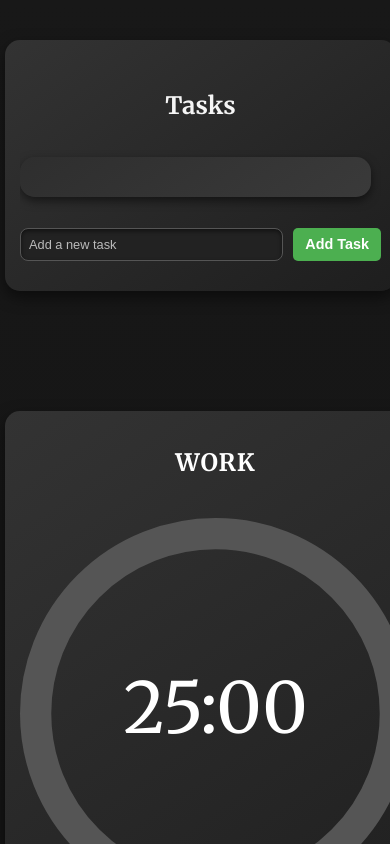
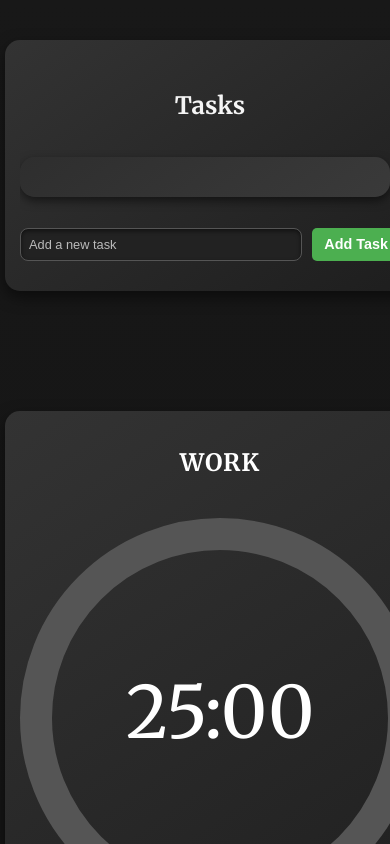
Before and after one commit to haseebraza715/Pomodoro-Timer, a React (Create React App) app: page / in a window 390 px wide. Shown: the top 844 px of the page. Built offline with nearby package versions, Linux system fonts and the light colour scheme.

Commit message:
make responsive for smaller screens

```diff
--- a/src/components/TaskList.css
+++ b/src/components/TaskList.css
@@ -186,7 +186,7 @@
 
 @media (max-width: 480px) {
   .task-box {
-    width: 95%; /* Adjust box width for very small screens */
+    width: 100%; /* Adjust box width for very small screens */
     padding: 30px 15px;
   }
 
```
